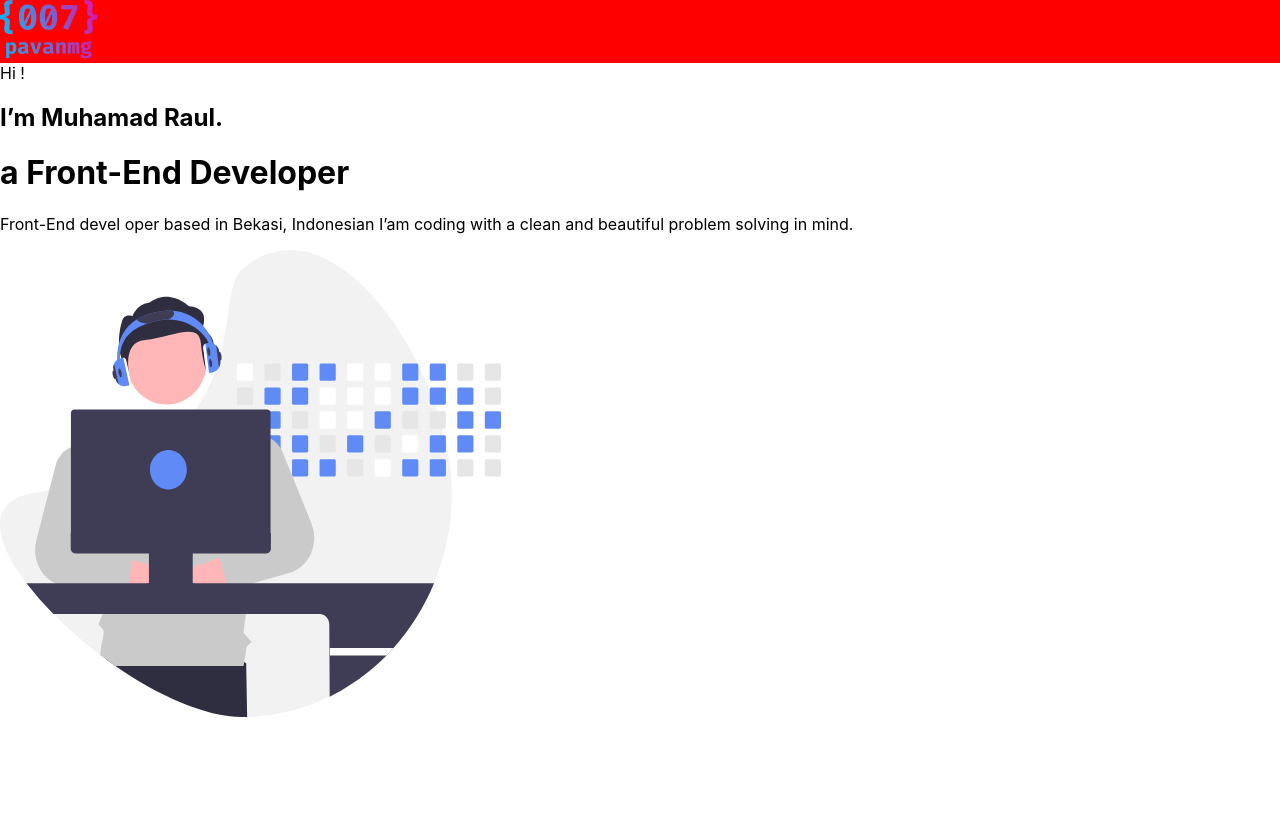
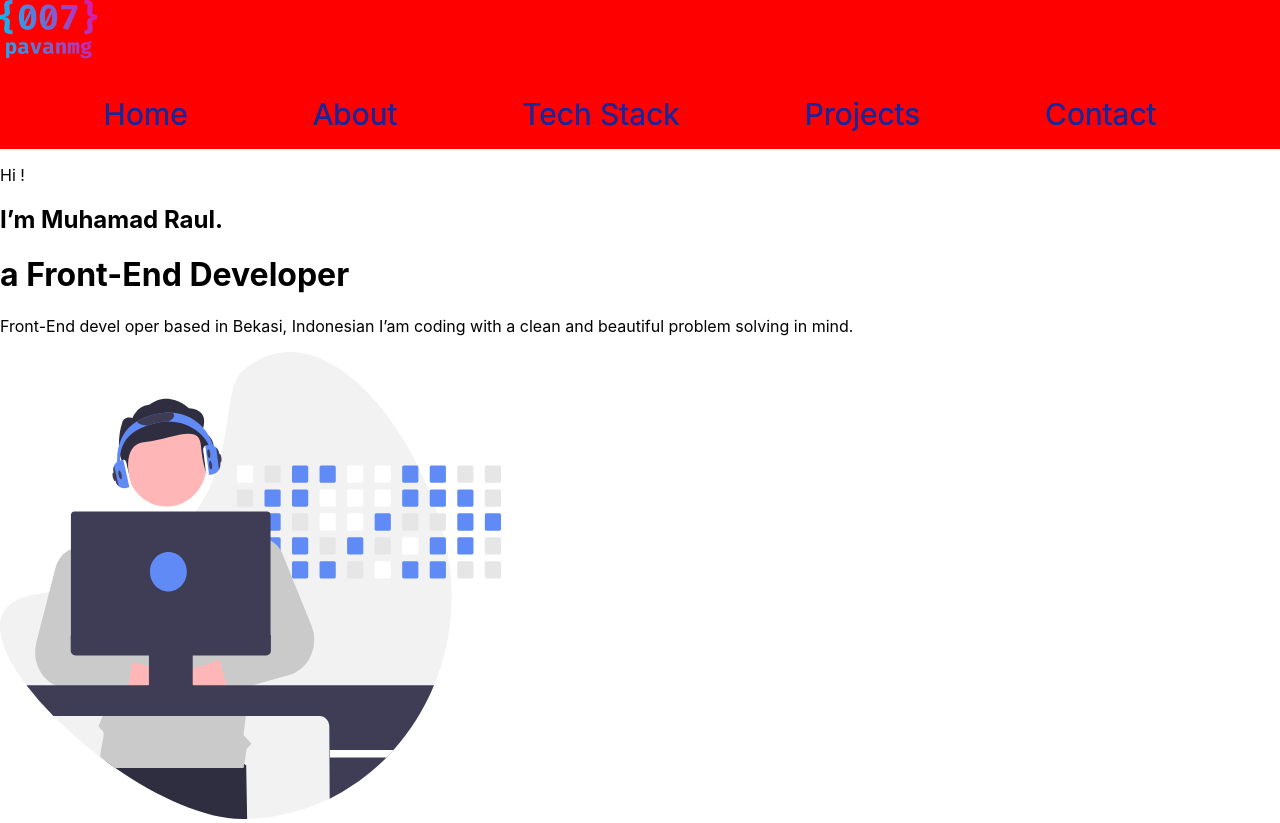
Before and after one commit to yevhenkr/portfolio-third-variant, a React app: page / in a window 1280 px wide. Before the commit the page ends 800 px from the top, so only its background shows below. Built offline with nearby package versions, Linux system fonts and the light colour scheme.

Commit message:
feat: header

```diff
--- a/package.json
+++ b/package.json
@@ -53,7 +53,7 @@
     "semver": "7.3.5",
     "source-map-loader": "3.0.0",
     "style-loader": "3.3.1",
-    "styled-components": "5.3.6",
+    "styled-components": "^6.1.11",
     "tailwindcss": "3.0.2",
     "terser-webpack-plugin": "5.2.5",
     "typescript": "4.4.2",
--- a/src/common/components/layout/header/Header.tsx
+++ b/src/common/components/layout/header/Header.tsx
@@ -2,6 +2,7 @@ import React from 'react';
 import styled from "styled-components";
 import logo from "../../../../assets/img/logo.png";
 import { FlexWrapper } from '../../ui/flexWrapper/FlexWrapper';
+import {HeaderMenu} from "./headerMenu/HeaderMenu";
 
 
 export const Header = () => {
@@ -9,7 +10,7 @@ export const Header = () => {
         <HeaderWrap>
             <Logo src={logo} alt={"Logo images"}/>
             <FlexWrapper>
-                <FlexWrapper></FlexWrapper>
+                <HeaderMenu />
                 <FlexWrapper></FlexWrapper>
             </FlexWrapper>
         </HeaderWrap>
--- /dev/null
+++ b/src/common/components/layout/header/headerMenu/HeaderMenu.tsx
@@ -0,0 +1,122 @@
+import styled from "styled-components";
+import React from 'react';
+import {mySections, myTheme} from "../../../../../styles/Theme.styled";
+
+type PropsType = {
+    className?: string;
+    closeMobileMenu?: () => void;
+    height?: number
+};
+
+export const HeaderMenu = (props: PropsType) => {
+    const handleClick = (id: string) => {
+        // const element = document.getElementById(id);
+        // if (element) {
+        //     const offset = props.height; // Указать необходимое смещение
+        //     const elementPosition = element.getBoundingClientRect().top + window.pageYOffset;
+        //     window.scrollTo({
+        //         top: (elementPosition - offset),
+        //         behavior: "smooth"
+        //     });
+        // }
+        // if (props.closeMobileMenu) {
+        //     props.closeMobileMenu();
+        // }
+    };
+
+    return (
+        <Menu className={props.className}>
+            {mySections.map((section, index) => (
+                <StyledLi key={index} onClick={() => handleClick(section[1])}>
+                    <StyledLink>
+                        {section[1]}
+                        <Mask><span>{section[1]}</span></Mask>
+                        <Mask><span>{section[1]}</span></Mask>
+                    </StyledLink>
+                </StyledLi>
+            ))}
+        </Menu>
+    );
+};
+
+const Menu = styled.ul`
+    display: flex;
+    flex-direction: row;
+    justify-content: center;
+    column-gap: 45px;
+    position: relative;
+    right: 10px;
+    padding: 0;
+    @media (max-width: ${myTheme.screen.medium}) {
+        display: none;
+    }
+
+    li {
+        padding: 20px 40px;
+    }
+`;
+
+const StyledLi = styled.li`
+    display: flex;
+    align-items: center;
+    position: relative;
+
+    :hover {
+        background-color: transparent;
+
+        &::before {
+            content: '';
+            display: inline-block;
+            height: 3px;
+            background-color: ${myTheme.color.textColor};
+            position: absolute;
+            top: 50%;
+            left: -10px;
+            right: -10px;
+            z-index: 1;
+        }
+    }
+`;
+
+const Mask = styled.span`
+    position: absolute;
+    left: 0;
+    top: 0;
+    height: 50%;
+    overflow-y: hidden;
+
+    & + & {
+        top: 50%;
+
+        span {
+            display: inline-block;
+            transform: translateY(-50%);
+        }
+    }
+`;
+
+const StyledLink = styled.a`
+    display: inline-block;
+    line-height: 1;
+    font-size: 30px;
+    text-decoration: none;
+    text-align: center;
+    position: relative;
+    color: ${myTheme.color.textColor};
+
+    &:hover {
+        color: transparent;
+
+        ${Mask} {
+            transform: translateX(5px);
+            transition: transform 0.5s ease;
+
+            color: ${myTheme.color.textColor};
+
+            & + ${Mask} {
+                transform: translateX(-5px);
+                transition: transform 0.5s ease;
+            }
+        }
+    }
+`;
--- /dev/null
+++ b/src/styles/Theme.styled.tsx
@@ -0,0 +1,38 @@
+export const myTheme = {
+    color: {
+        black: '#07253C',
+        blue: '#4581F6',
+        navy: '#002265',
+        textColor: '#14279B',
+        white: '#fff',
+        smIcon: '#608AF5',
+    },
+
+    media: {
+        phone: 'screen and (max-width: 576)',
+        tablet: 'screen and (max-width: 768)',
+    },
+    font: {
+        weights: {
+            regular: 400,
+            medium: 500,
+            semiBold: 600,
+            bold: 700,
+        }
+    },
+    screen: {
+            extraLarge: "1200px",
+            large: "992px",
+            medium: "768px",
+            small: "576px",
+    },
+    headerHeight: "20px"
+}
+
+export const mySections = [
+        ['#Home','Home'],
+        ['#About', 'About'],
+        ['#Tech Stack', 'Tech Stack'],
+        ['#Projects', 'Projects'],
+        ['#Contact', 'Contact'],
+    ]
```
Also changed, not shown: 1 other file (tests, documents, lock files or other folders).
